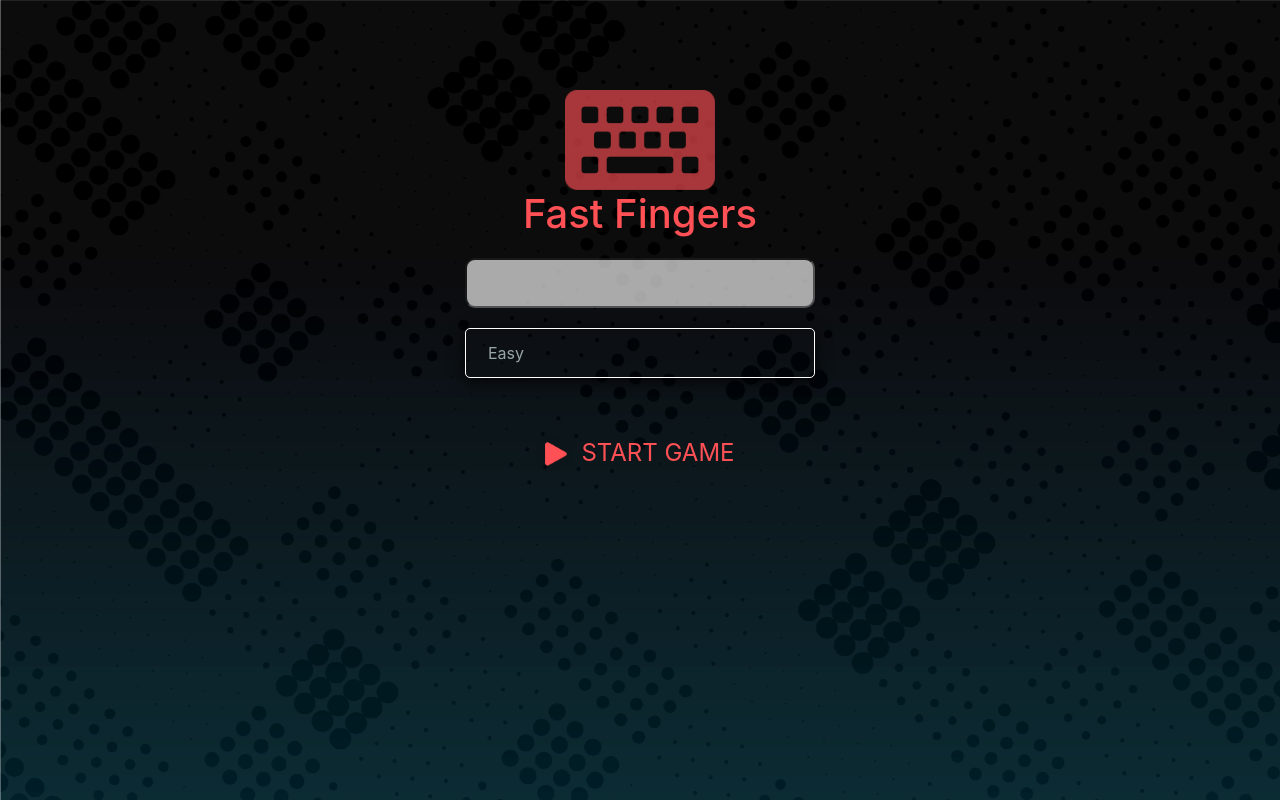
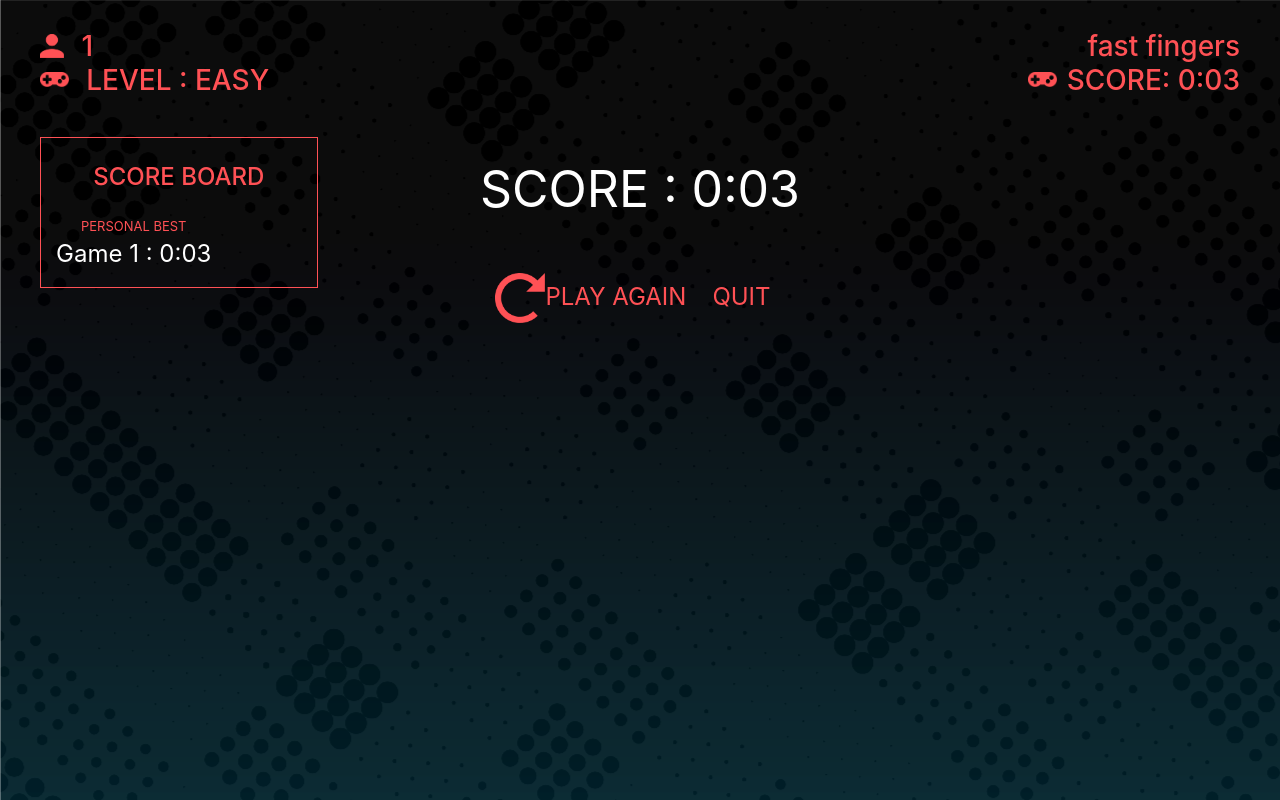
Before and after one commit to pesto-students/b6-fast-fingers-pulkitbhutani, a React (Create React App) app: page /game/1/1 in a window 1280 px wide. Built offline with nearby package versions, Linux system fonts and the light colour scheme.

Commit message:
use router in the app

```diff
--- a/package.json
+++ b/package.json
@@ -10,6 +10,7 @@
     "react": "^16.13.1",
     "react-bootstrap": "^1.4.3",
     "react-dom": "^16.13.1",
+    "react-router-dom": "^5.2.0",
     "react-scripts": "3.4.3"
   },
   "scripts": {
--- a/src/App.js
+++ b/src/App.js
@@ -1,34 +1,27 @@
 import React from "react";
+import { BrowserRouter as Router, Switch, Route } from "react-router-dom";
 import { useState } from "react";
 import "./App.css";
 import Game from "./components/Game/Game";
 import LandingPage from "./components/LandingPage/LandingPage";
 
 export default function App() {
-  const [playerName, setPlayerName] = useState("");
+
   const [gameMode, setGameMode] = useState(false);
-  const [difficultyLevel, setDifficultyLevel] = useState(1);
+
 
   return (
     <div className="App">
-      {gameMode ? (
-        <Game
-          playerName={playerName}
-          setPlayerName={setPlayerName}
-          difficultyLevel={difficultyLevel}
-          setDifficultyLevel={setDifficultyLevel}
-          setGameMode={setGameMode}
-        />
-      ) : (
-        <LandingPage
-          playerName={playerName}
-          setPlayerName={setPlayerName}
-          gameMode={gameMode}
-          setGameMode={setGameMode}
-          difficultyLevel={difficultyLevel}
-          setDifficultyLevel={setDifficultyLevel}
-        />
-      )}
+      <Router>
+        <Switch>
+          <Route exact path="/">
+            <LandingPage />
+          </Route>
+          <Route path="/game/:playerName/:difficultyLevel">
+            <Game/>
+          </Route>
+        </Switch>
+      </Router>
     </div>
   );
 }
--- a/src/components/Game/Game.js
+++ b/src/components/Game/Game.js
@@ -1,4 +1,5 @@
 import React from "react";
+import { useParams, Link } from "react-router-dom";
 import Result from "../Result/Result";
 import ScoreList from "../ScoreList/ScoreList";
 import Header from "../Header/Header";
@@ -11,7 +12,8 @@ import useGame from "../../hooks/useGame";
 
 import "./Game.css";
 
-const Game = ({ playerName, setGameMode, difficultyLevel }) => {
+const Game = () => {
+  const { playerName, difficultyLevel } = useParams();
 
   const {
     currentWord,
@@ -22,8 +24,8 @@ const Game = ({ playerName, setGameMode, difficultyLevel }) => {
     resultMode,
     score,
     restartGame,
-    scoreList
-  } = useGame(Number(difficultyLevel, setGameMode));
+    scoreList,
+  } = useGame(Number(difficultyLevel));
 
   return (
     <div className="game-container">
@@ -40,12 +42,18 @@ const Game = ({ playerName, setGameMode, difficultyLevel }) => {
           {resultMode ? (
             <div>
               <Result currentScore={score} />
-              <Button icon ={reloadImg} text={"PLAY AGAIN"} onClick = {() => restartGame()} />
-              <Button text={"QUIT"} onClick = {() => setGameMode(false)} />
+              <Button
+                icon={reloadImg}
+                text={"PLAY AGAIN"}
+                onClick={() => restartGame()}
+              />
+              <Link to="/">
+                <Button text={"QUIT"} />
+              </Link>
             </div>
           ) : (
             <div>
-              <GameTimer seconds={seconds} miliseconds = {miliseconds} />
+              <GameTimer seconds={seconds} miliseconds={miliseconds} />
               <WordDisplay currentWord={currentWord} />
               <TextBox text={userInput} setText={setUserInput} />
             </div>
--- a/src/components/LandingPage/LandingPage.js
+++ b/src/components/LandingPage/LandingPage.js
@@ -1,8 +1,9 @@
 import React from "react";
+import { Link } from "react-router-dom";
 import { useState } from "react";
 import keyboardImg from "../../images/icons/keyboard.png";
 import playImg from "../../images/icons/play.png";
-import {difficulties, PLAYER_NAME_ERROR }from "../../utility/Constants";
+import { difficulties, PLAYER_NAME_ERROR } from "../../utility/Constants";
 import Button from "../Button/Button";
 import TextBox from "../TextBox/TextBox";
 import ErrorView from "../ErrorView/ErrorView";
@@ -10,9 +11,11 @@ import SelectBox from "../SelectBox/SelectBox";
 
 import "./LandingPage.css";
 
-const LandingPage = ({playerName, setPlayerName, setGameMode, difficultyLevel, setDifficultyLevel})=> {
+const LandingPage = () => {
 
+  const [playerName, setPlayerName] = useState("");
   const [error, setError] = useState();
+  const [difficultyLevel, setDifficultyLevel] = useState(1);
 
   const validateInput = () => {
     if (playerName.length === 0) {
@@ -22,7 +25,7 @@ const LandingPage = ({playerName, setPlayerName, setGameMode, difficultyLevel, s
     return true;
   };
 
-  const startGame = () => {
+  /* const startGame = () => {
     const isValid = validateInput();
     const gameModeStatus = true;
 
@@ -32,8 +35,7 @@ const LandingPage = ({playerName, setPlayerName, setGameMode, difficultyLevel, s
       setGameMode(gameModeStatus);
     }
   };
-
-
+ */
   return (
     <div>
       <div className="title-div">
@@ -47,17 +49,26 @@ const LandingPage = ({playerName, setPlayerName, setGameMode, difficultyLevel, s
       <form>
         <div>
           <div className="col align-self-center">
-            <TextBox text ={playerName} setText={setPlayerName}/>
-            <ErrorView errorText = {error}/>
-            <SelectBox options={difficulties} option = {difficultyLevel} setOption = {setDifficultyLevel}/>
+            <TextBox text={playerName} setText={setPlayerName} />
+            <ErrorView errorText={error} />
+            <SelectBox
+              options={difficulties}
+              option={difficultyLevel}
+              setOption={setDifficultyLevel}
+            />
           </div>
         </div>
         <div>
-          <Button icon ={playImg} text={"START GAME"} onClick = {() => startGame()} />
+          <Link to={`game/${playerName}/${difficultyLevel}`}>
+            <Button
+              icon={playImg}
+              text={"START GAME"}
+            />
+          </Link>
         </div>
       </form>
     </div>
   );
-}
+};
 
 export default LandingPage;
```
Also changed, not shown: 1 other file (tests, documents, lock files or other folders).
